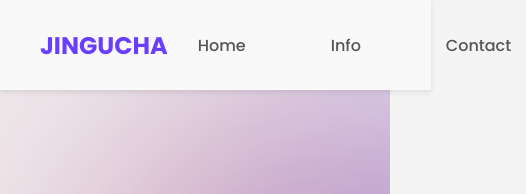
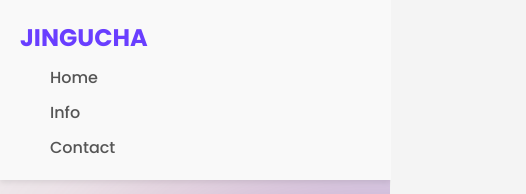
Before and after one commit to Padmaganesh14/vijay, a plain HTML site: page index.html in a window 390 px wide. Shown: the top 194 px of the page, 526 px wide, since content can reach past the window. Drawn offline with Linux system fonts and the light colour scheme.

Commit message:
Update style.css

```diff
--- a/style.css
+++ b/style.css
@@ -504,3 +504,16 @@ nav {
   display: flex;
   gap: 40px;
 }
+@media screen and (max-width: 620px) {
+  header {
+    flex-direction: column;
+    align-items: flex-start;
+    height: auto;
+    padding: 20px;
+  }
+  nav {
+    flex-direction: column;
+    gap: 10px;
+    margin-top: 10px;
+  }
+}
```
